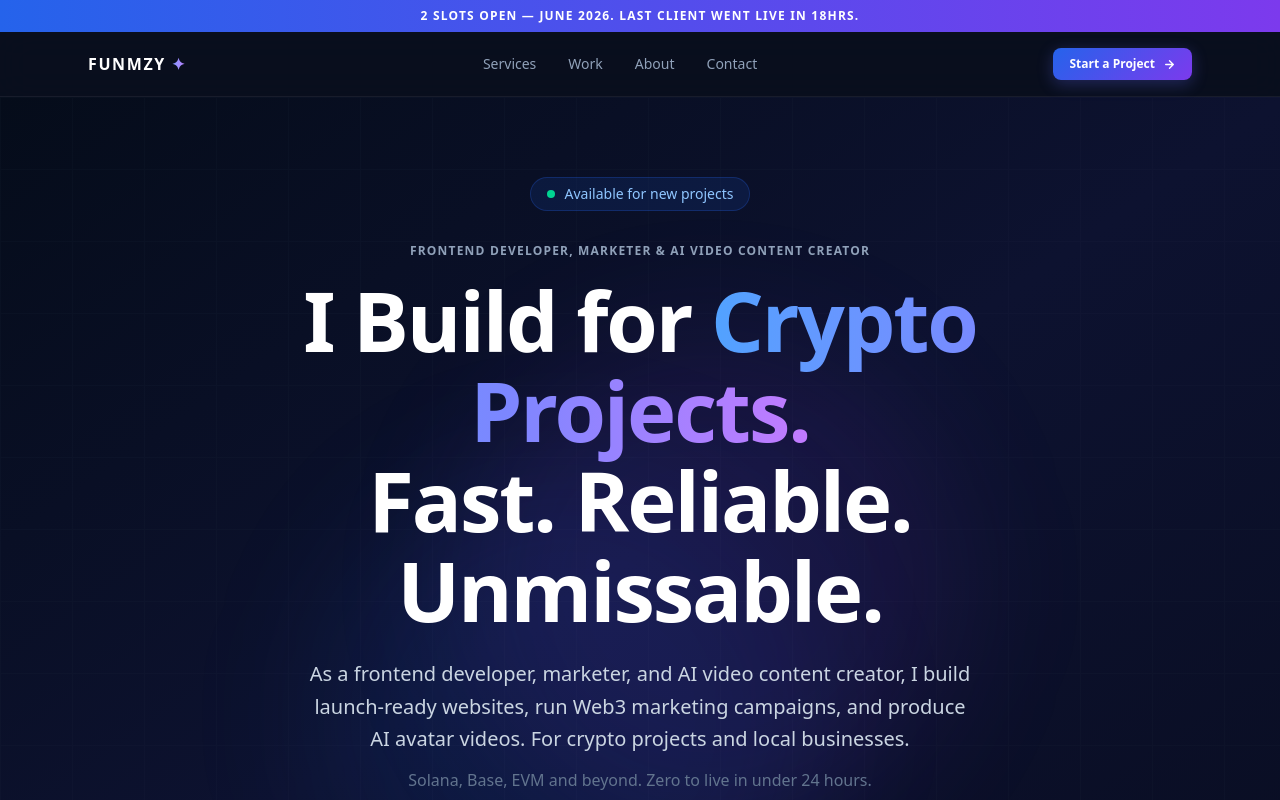
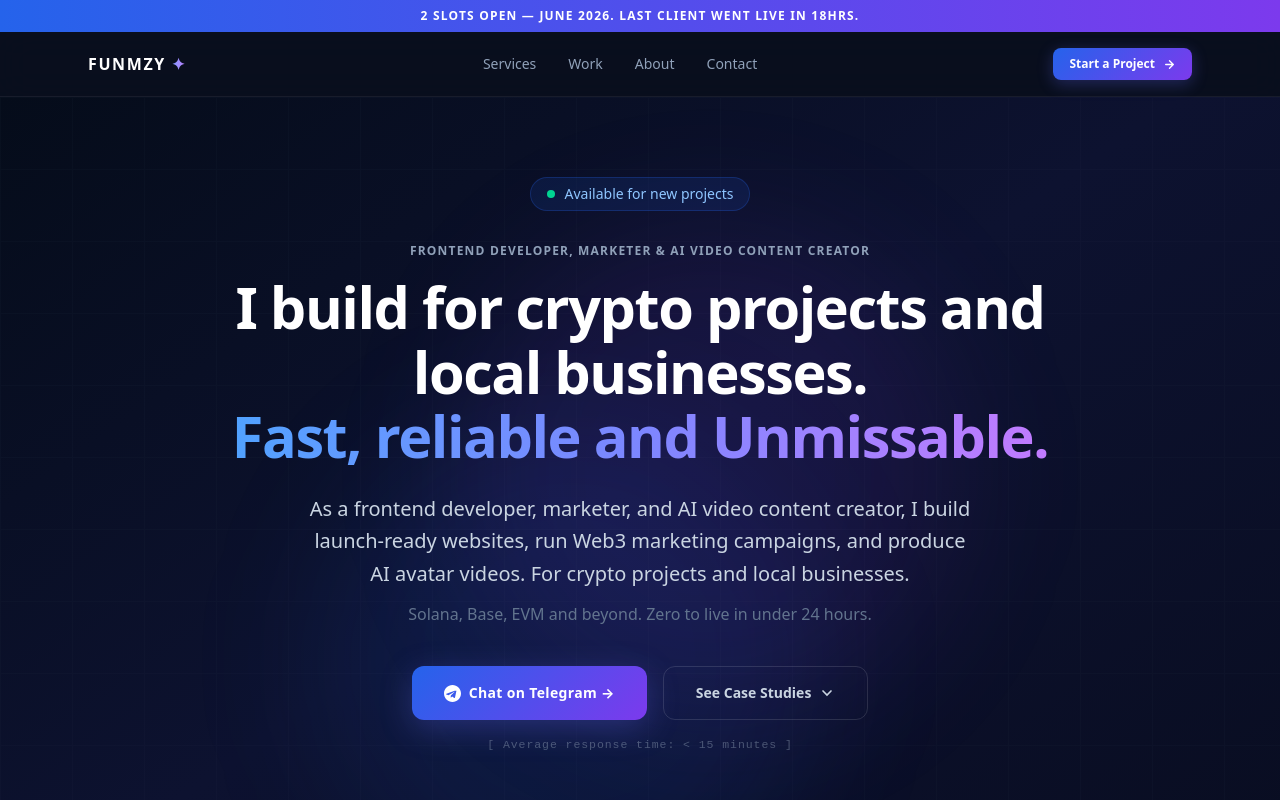
Before and after one commit to Funmzy10/funmzy-site, a React (Vite) app: page / in a window 1280 px wide. Shown: the top 800 px of the page. Built offline with nearby package versions, Linux system fonts and the light colour scheme.

Commit message:
update hero headline: crypto projects and local businesses, smaller font, better punctuation

```diff
--- a/src/App.jsx
+++ b/src/App.jsx
@@ -243,13 +243,13 @@ function Hero() {
           Frontend Developer, Marketer &amp; AI Video Content Creator
         </p>
 
-        <h1 className="font-extrabold text-white leading-[1.08] mb-6"
-          style={{ fontSize: 'clamp(2.5rem, 7.5vw, 5.2rem)', letterSpacing: '-0.025em' }}>
-          I Build for{' '}
+        <h1 className="font-extrabold text-white leading-[1.12] mb-6"
+          style={{ fontSize: 'clamp(1.9rem, 5.2vw, 3.6rem)', letterSpacing: '-0.025em' }}>
+          I build for crypto projects and local businesses.
+          <br />
           <span className="bg-gradient-to-r from-blue-400 via-indigo-400 to-purple-400 bg-clip-text text-transparent">
-            Crypto Projects.
+            Fast, reliable and Unmissable.
           </span>
-          <br />Fast. Reliable. Unmissable.
         </h1>
 
         <p className="text-slate-300 text-lg sm:text-xl leading-relaxed max-w-2xl mx-auto mb-3">
```
